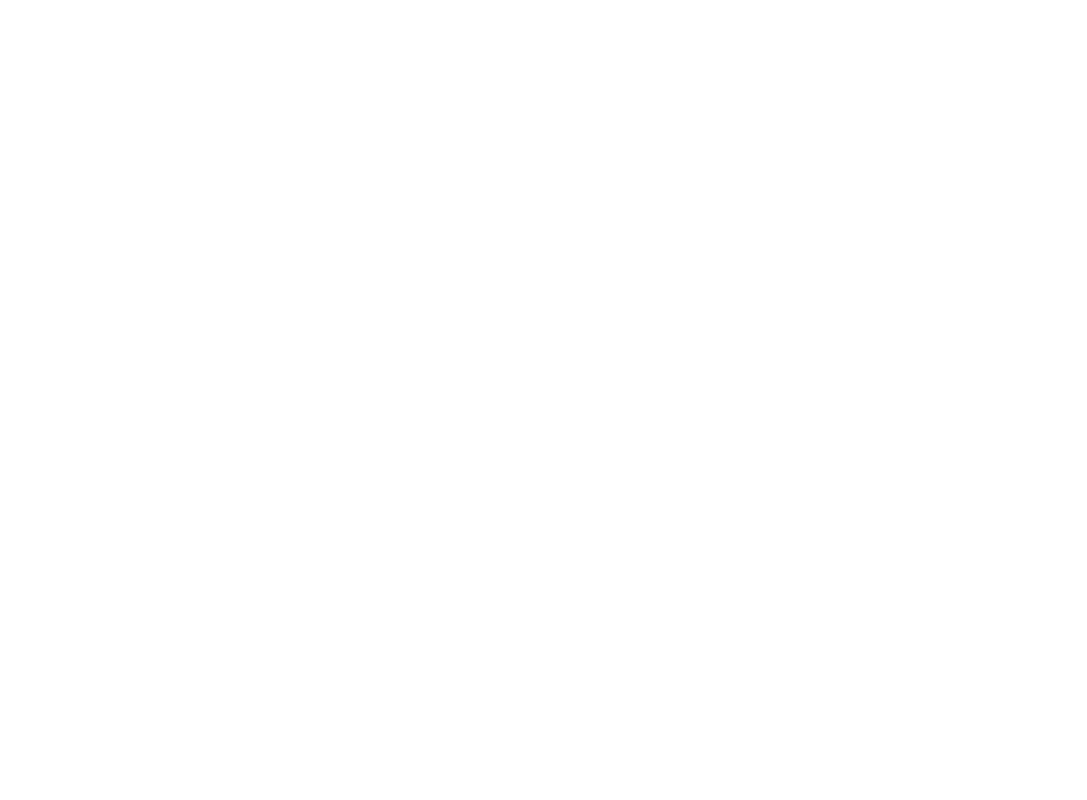
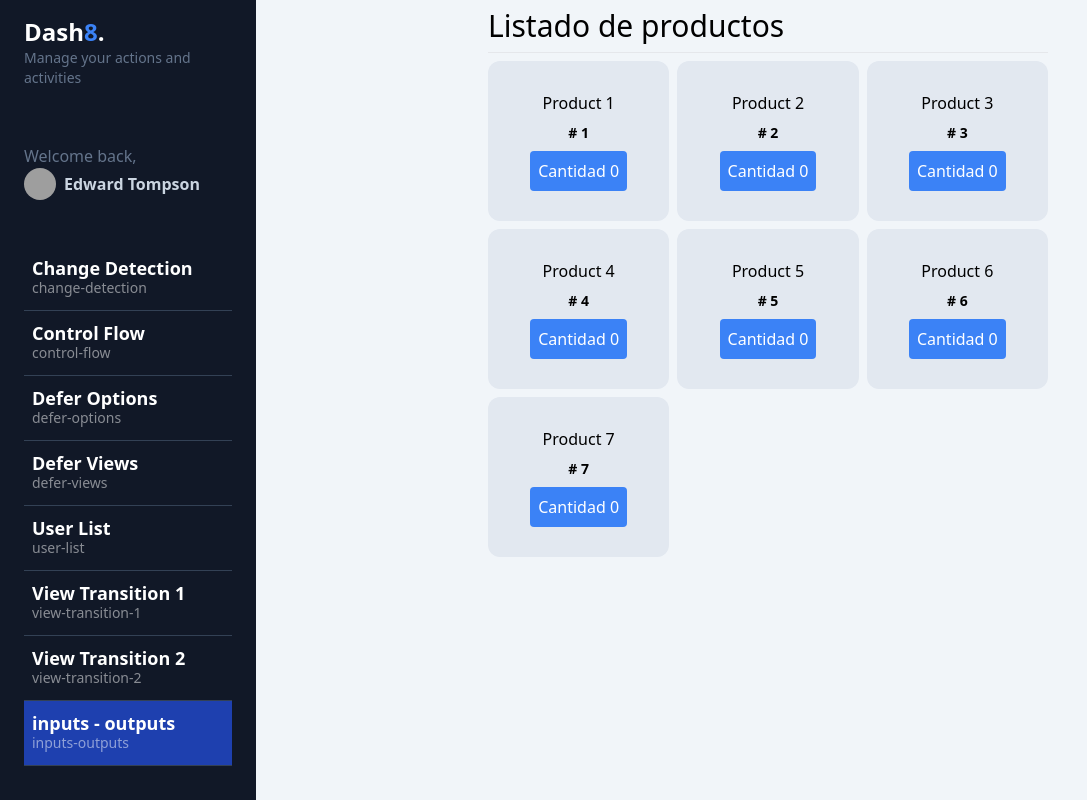
Before and after one commit to atomWeb/ng18curso, an Angular app: page /dashboard/inputs-outputs in a window 1280 px wide. Before the commit this address led to /. Shown: the whole page, without its empty margins (0-1087 px from the left). Built offline with nearby package versions, Linux system fonts and the light colour scheme; grey boxes are pictures that could not be loaded.

Commit message:
Nuevo input output signals

```diff
--- a/src/app/app.routes.ts
+++ b/src/app/app.routes.ts
@@ -58,6 +58,12 @@
           ),
       },
       {
+        path: 'inputs-outputs',
+        title: 'inputs - outputs',
+        loadComponent: () =>
+          import('./dashboard/pages/input-output/input-output.component'),
+      },
+      {
         path: '',
         redirectTo: 'control-flow',
         pathMatch: 'full',
--- a/src/app/dashboard/dashboard.component.html
+++ b/src/app/dashboard/dashboard.component.html
@@ -3,7 +3,7 @@
 >
   <div class="flex relative w-screen">
     <app-sidemenu />
-    <main class="text-black px-2 mt-2 w-full">
+    <main class="text-black px-2 mt-2 w-full max-w-xl m-auto">
       <router-outlet />
     </main>
   </div>
--- /dev/null
+++ b/src/app/dashboard/pages/input-output/input-output.component.html
@@ -0,0 +1,11 @@
+<h1 class="text-3xl">Listado de productos</h1>
+<hr class="my-2" />
+
+<div class="grid grid-cols-1 sm:grid-cols-3 gap-2">
+  @for (product of products(); track product.id) {
+  <app-product-card
+    [product]="product"
+    (onIncrementQuantity)="updateProduct(product, $event)"
+  />
+  }
+</div>
--- /dev/null
+++ b/src/app/dashboard/pages/input-output/input-output.component.ts
@@ -0,0 +1,54 @@
+import { Component, OnDestroy, signal } from '@angular/core';
+import { CommonModule } from '@angular/common';
+import ProductCardComponent from './ui/product-card/product-card.component';
+import { Product } from '../../../interfaces/product.interface';
+import { interval, take, tap } from 'rxjs';
+
+@Component({
+  selector: 'app-input-output',
+  standalone: true,
+  imports: [CommonModule, ProductCardComponent],
+  templateUrl: './input-output.component.html',
+})
+export default class InputOutputComponent implements OnDestroy {
+  public products = signal<Product[]>([
+    {
+      id: 1,
+      name: 'Product 1',
+      quantity: 0,
+    },
+    {
+      id: 2,
+      name: 'Product 2',
+      quantity: 0,
+    },
+  ]);
+
+  private intervalSubs = interval(1000)
+    .pipe(
+      tap(() => {
+        this.products.update((products) => [
+          ...products,
+          {
+            id: products.length + 1,
+            name: `Product ${products.length + 1}`,
+            quantity: 0,
+          },
+        ]);
+      }),
+      take(7)
+    )
+    .subscribe();
+
+  public updateProduct(product: Product, newQuantity: number) {
+    this.products.update((products) =>
+      products.map((p) =>
+        p.id === product.id ? { ...p, quantity: newQuantity } : p
+      )
+    );
+  }
+
+  ngOnDestroy(): void {
+    this.intervalSubs.unsubscribe();
+  }
+}
--- /dev/null
+++ b/src/app/dashboard/pages/input-output/ui/product-card/product-card.component.html
@@ -0,0 +1,12 @@
+<div
+  class="bg-slate-200 w-full rounded-xl h-40 flex justify-center items-center flex-col"
+>
+  <span>{{ product().name }}</span>
+  <h2 class="font-bold text-sm my-2"># {{ product().id }}</h2>
+  <button
+    (click)="incrementQuantity()"
+    class="bg-blue-500 hover:bg-blue-700 p-2 rounded text-white transition-all"
+  >
+    Cantidad {{ product().quantity }}
+  </button>
+</div>
--- /dev/null
+++ b/src/app/dashboard/pages/input-output/ui/product-card/product-card.component.ts
@@ -0,0 +1,25 @@
+import { CommonModule } from '@angular/common';
+import {
+  ChangeDetectionStrategy,
+  Component,
+  input,
+  output,
+} from '@angular/core';
+import { Product } from '../../../../../interfaces/product.interface';
+
+@Component({
+  selector: 'app-product-card',
+  standalone: true,
+  imports: [CommonModule],
+  templateUrl: './product-card.component.html',
+  changeDetection: ChangeDetectionStrategy.OnPush,
+})
+export default class ProductCardComponent {
+  public product = input.required<Product>();
+
+  public onIncrementQuantity = output<number>();
+
+  public incrementQuantity(): void {
+    this.onIncrementQuantity.emit(this.product().quantity + 1);
+  }
+}
--- a/src/app/dashboard/pages/user/user.component.ts
+++ b/src/app/dashboard/pages/user/user.component.ts
@@ -3,7 +3,7 @@
 import { TitleComponent } from '@shared/title/title.component';
 import { toSignal } from '@angular/core/rxjs-interop';
 import { switchMap } from 'rxjs';
-import { User } from '../../../interfaces/req-response';
+// import { User } from '../../../interfaces/req-response';
 import { UsersService } from '../../../services/users.service';
 
 @Component({
--- /dev/null
+++ b/src/app/interfaces/product.interface.ts
@@ -0,0 +1,5 @@
+export interface Product {
+  id: number;
+  name: string;
+  quantity: number;
+}
```
